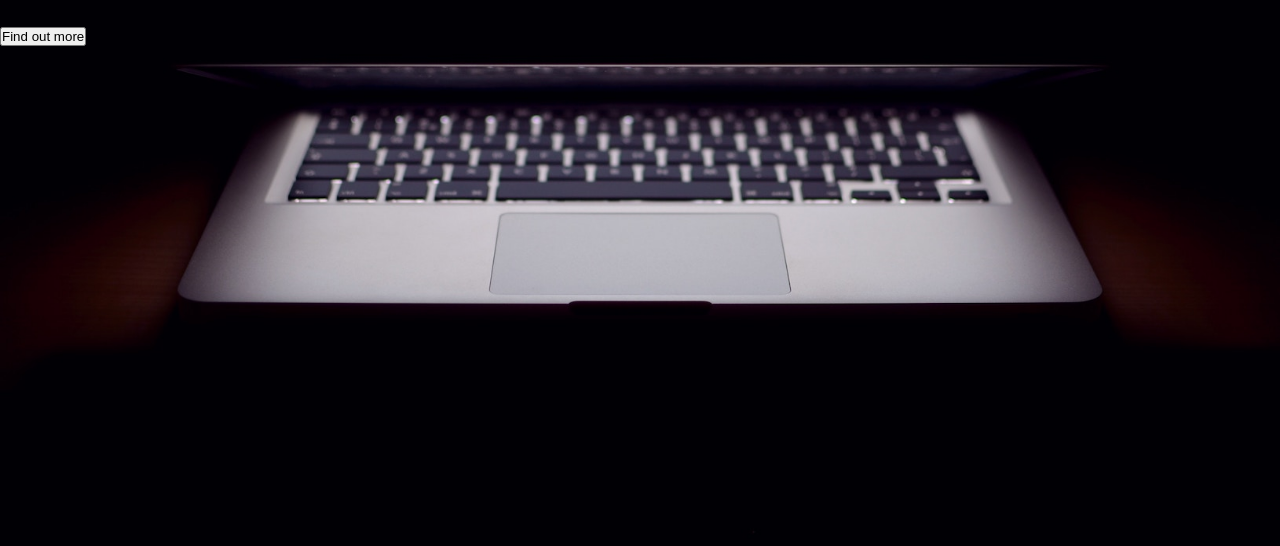
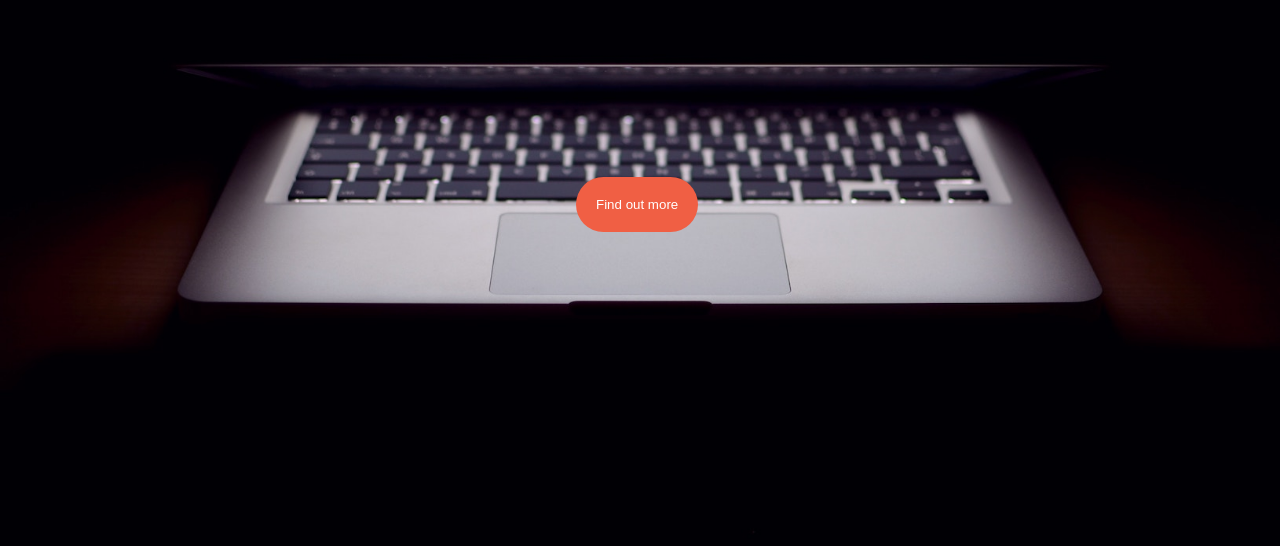
Before and after one commit to balogunodunayo/Startup-page, a plain HTML site: page index.html in a window 1280 px wide. Shown: the part 254-800 px from the top of the page. Drawn offline with Linux system fonts and the light colour scheme.

Commit message:
Added the button

```diff
--- a/style.css
+++ b/style.css
@@ -23,3 +23,48 @@ html{
 	font-weight: lighter;
 	font-size: 30px;
 }
+.button{
+	color: white;
+	padding: 20px;
+	border-radius: 40px;
+	-webkit-border-radius: 40px;
+	-moz-border-radius: 40px;
+	-ms-border-radius: 40px;
+	-o-border-radius: 40px;
+	margin-top: 150px;
+	align-items: center;
+	outline: none;
+	transition: 0.4s;
+	-webkit-transition: 0.4s;
+	-moz-transition: 0.4s;
+	-ms-transition: 0.4s;
+	-o-transition: 0.4s;
+	margin-left: 45%;
+}
+
+@media only screen and(max-width: 200px){
+	.button{
+		padding: 5px;
+	}
+}
+
+.btn-primary {
+	background-color: #F05F44;
+	border: none;
+}
+
+.btn-primary:hover {
+	/* background-color: #ee4b08; */
+	/* border-color: #ee4b08; */
+	border-width: 5px;
+	cursor: pointer;
+	box-shadow: 0 12px 16px 0 rgba(194, 28, 28, 0.24), 0 17px 50px 0 rgba(0,0,0,0.19);
+}
+
+.btn-primary:active{
+	transform:translateY(40px) ;
+	-webkit-transform:translateY(40px) ;
+	-moz-transform:translateY(40px) ;
+	-ms-transform:translateY(40px) ;
+	-o-transform:translateY(40px) ;
+}
```
